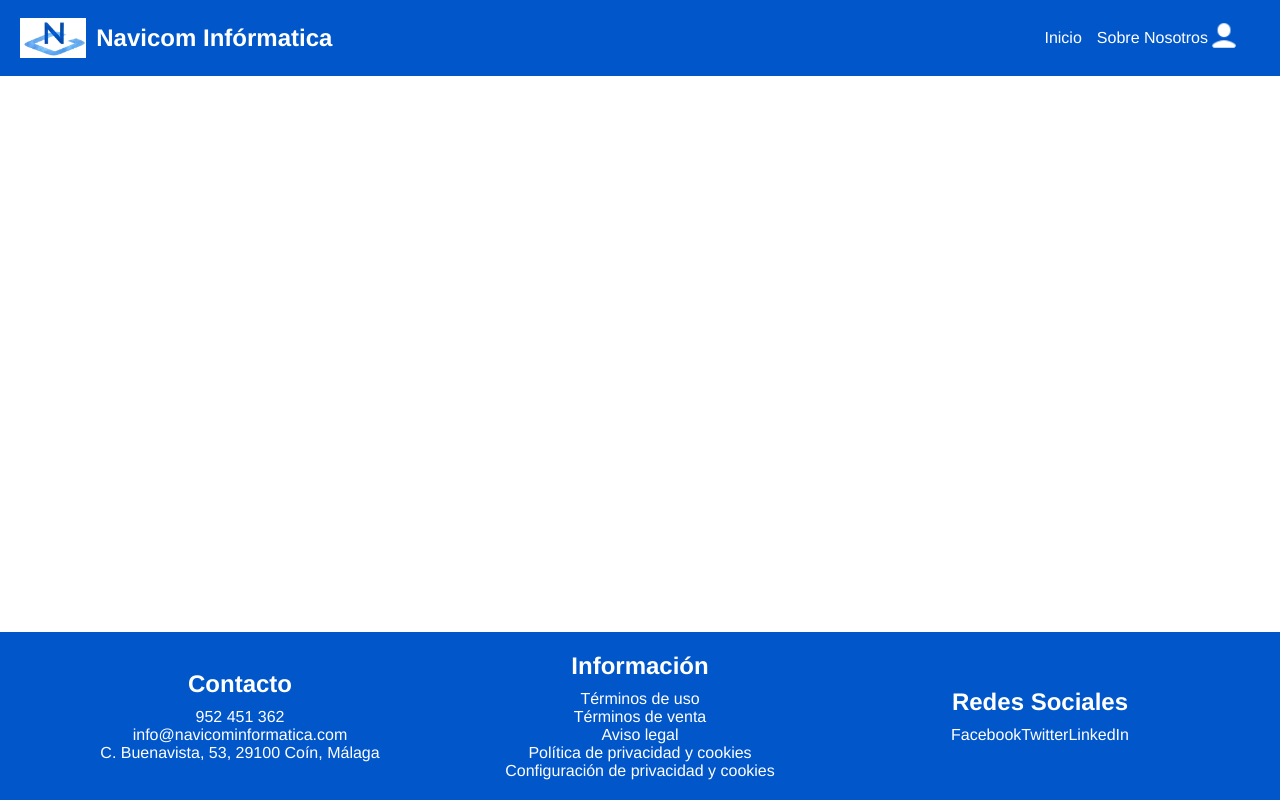
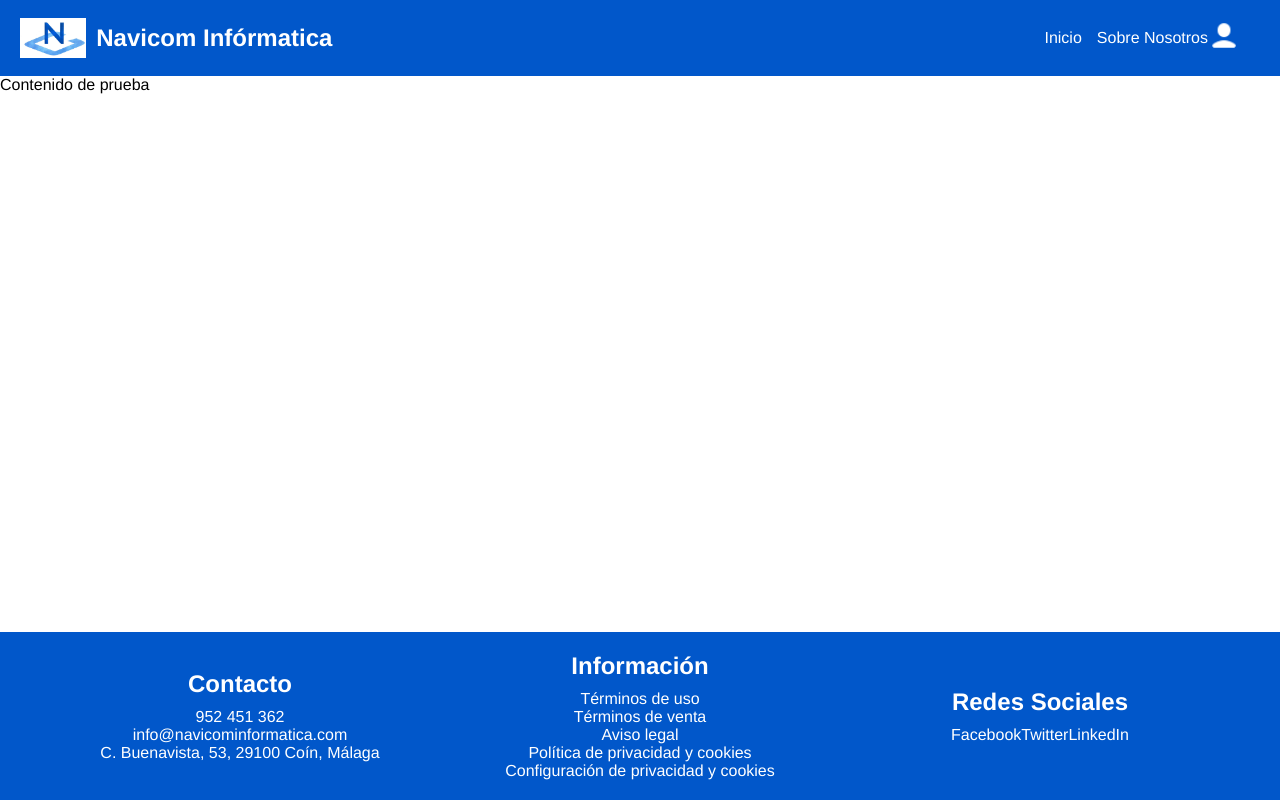
Before and after one commit to TheRealGGIOVI/Navicom, a React (Vite) app in the folder FrontEnd/V1/NavicomInformatica/: page / in a window 1280 px wide. Built offline with nearby package versions, Linux system fonts and the light colour scheme.

Commit message:
BigLayout

```diff
--- a/FrontEnd/V1/NavicomInformatica/src/App.jsx
+++ b/FrontEnd/V1/NavicomInformatica/src/App.jsx
@@ -2,13 +2,16 @@ import './global.css'
 import Home from "./Pages/Home";
 import LoginRegister from "./Pages/LoginRegister"
 import { Route, Routes } from 'react-router-dom'
+import BigLayout from './utils/BigLayout';
 
 function App() {
   return (
     <Routes>
-      <Route index element={<Home />} />
-      <Route path="/InicioSesion" element={<LoginRegister />}/>
-      <Route path="*" element={<h1>404 - Página no encontrada</h1>} />
+      <Route path="/" element={<BigLayout />}>
+        <Route index element={<Home />} />
+        <Route path="/InicioSesion" element={<LoginRegister />}/>
+        <Route path="*" element={<h1>404 - Página no encontrada</h1>} />
+      </Route>
     </Routes>
   );
 }
--- a/FrontEnd/V1/NavicomInformatica/src/Pages/Home.jsx
+++ b/FrontEnd/V1/NavicomInformatica/src/Pages/Home.jsx
@@ -4,11 +4,9 @@ import Footer from "../Componentes/Footer";
 function Home(){
     return(
         <>
-        <Header/>
         <div className="main-content">
-                {/* Aquí va el contenido de la página */}
+                <p>Contenido de prueba</p>
         </div>
-        <Footer/>
         </>
     );
 }
--- /dev/null
+++ b/FrontEnd/V1/NavicomInformatica/src/utils/BigLayout.jsx
@@ -0,0 +1,13 @@
+import Header from "../Componentes/Header";
+import Footer from "../Componentes/Footer";
+import { Outlet } from "react-router-dom";
+
+export default function BigLayout() {
+    return (
+        <div>
+            <Header />
+            <Outlet />
+            <Footer />
+        </div>
+    )
+}
```
Also changed, not shown: FrontEnd/V1/NavicomInformatica/src/Pages/Perfil.jsx (added).
